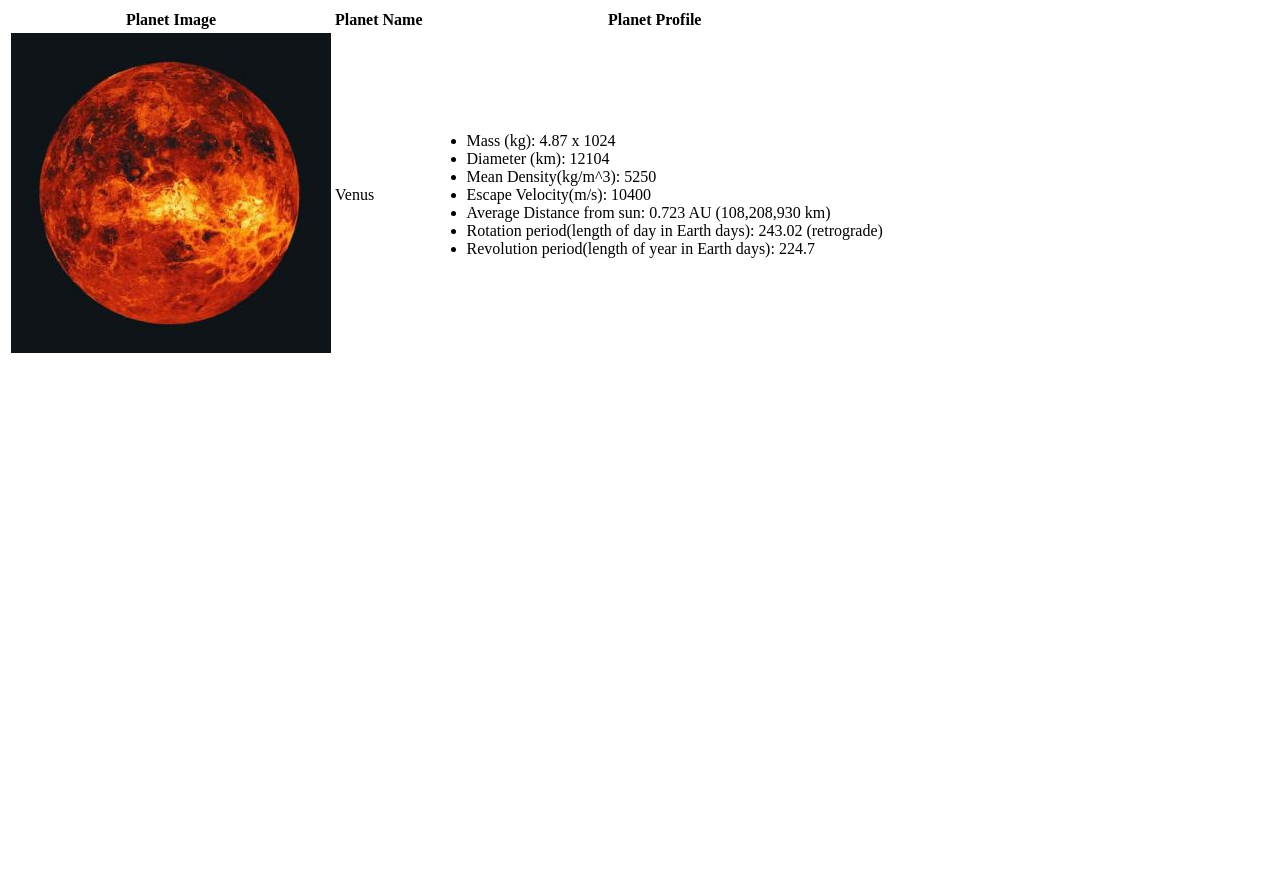
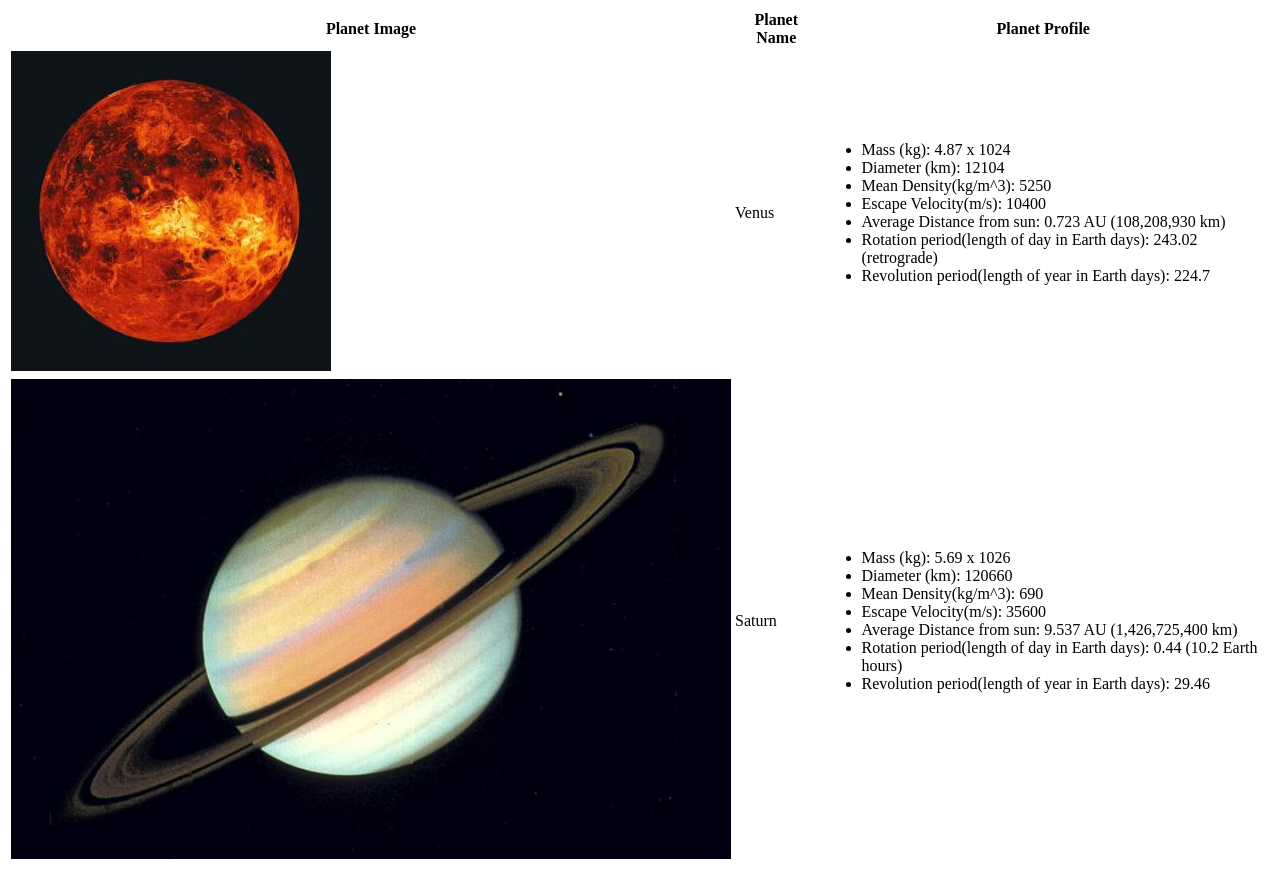
Before and after one commit to phabercoss/lab_5, a plain HTML site: page index.html in a window 1280 px wide. Before the commit the page ends 800 px from the top, so only its background shows below. Drawn offline with Linux system fonts and the light colour scheme.

Commit message:
Added description of Saturn
Added information about Saturn

```diff
--- a/index.html
+++ b/index.html
@@ -26,9 +26,22 @@
         <li>Revolution period(length of year in Earth days): 224.7</li>
       </ul>
     </td>
-</tr>
-<tr>
-
+  </tr>
+  <tr>
+  <td><img src="Saturn.jpg" alt="Saturn"></td>
+  <td>Saturn</td>
+  <td>
+    <ul>
+      <li>Mass (kg): 5.69 x 1026</li>
+      <li>Diameter (km): 120660</li>
+      <li>Mean Density(kg/m^3): 690</li>
+      <li>Escape Velocity(m/s): 35600</li>
+      <li>Average Distance from sun: 9.537 AU (1,426,725,400 km)</li>
+      <li>Rotation period(length of day in Earth days): 0.44 (10.2 Earth hours)</li>
+      <li>Revolution period(length of year in Earth days): 29.46</li>
+    </ul>
+  </td>
+  <td>
 
 
 </body>
```
Also changed, not shown: Saturn.jpg (added), 1 other file.
